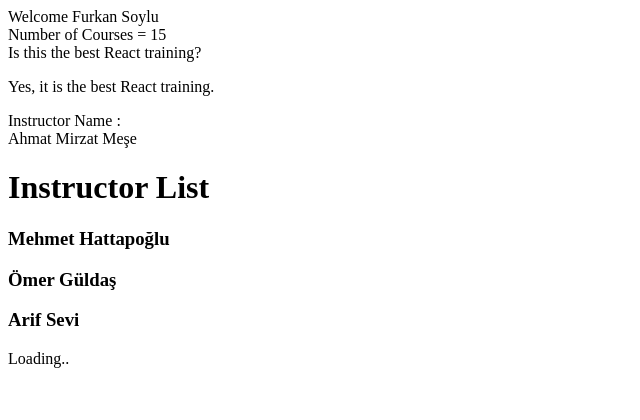
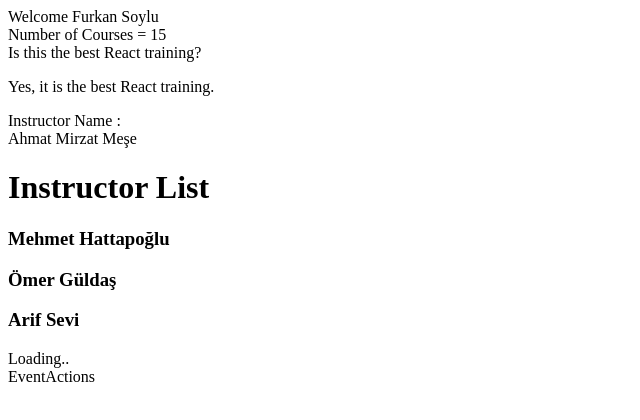
Before and after one commit to furkansylu97/TypeScript_Works, a React (Vite) app in the folder ReactTypeScript/: page / in a window 1280 px wide. Shown: the top 420 px of the page, without its empty margins (0-640 px from the left). Built offline with nearby package versions, Linux system fonts and the light colour scheme.

Commit message:
EventActions.tsx component was created

```diff
--- a/ReactTypeScript/src/App.tsx
+++ b/ReactTypeScript/src/App.tsx
@@ -1,4 +1,5 @@
 import './App.css'
+import EventActions from './components/EventActions'
 import Home from './components/Home'
 import Instructor from './components/Instructor'
 import InstructorList from './components/InstructorList'
@@ -32,6 +33,7 @@ function App() {
       <Instructor instructureInfo = {instructer} />
       <InstructorList instructureListInfo = {instructerList} />
       <Request status = 'loading' />
+      <EventActions />
     </>
   )
 }
--- /dev/null
+++ b/ReactTypeScript/src/components/EventActions.tsx
@@ -0,0 +1,9 @@
+import React from 'react'
+
+function EventActions() {
+  return (
+    <div>EventActions</div>
+  )
+}
+
+export default EventActions
```
